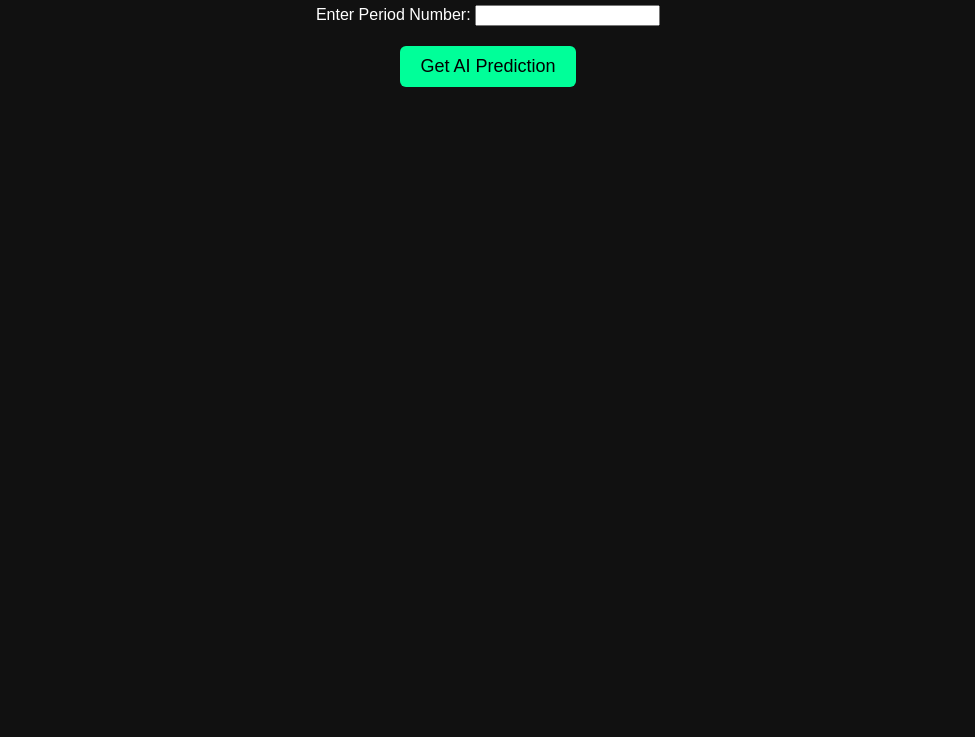
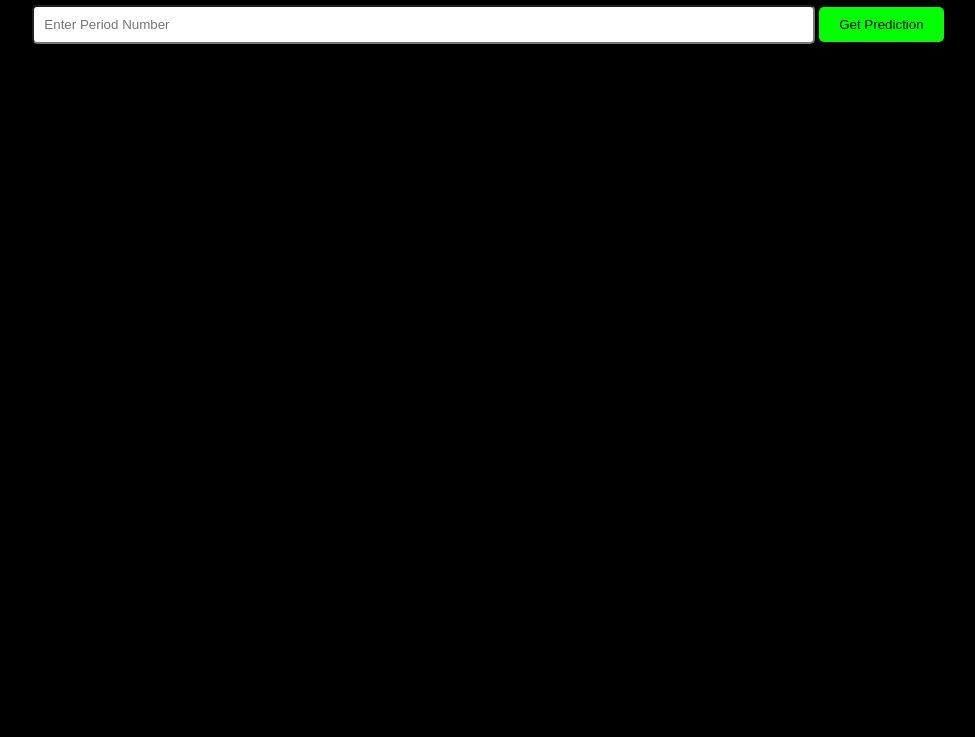
Before and after one commit to gavatekundan-arch/Sikkim-Game-AI, a plain HTML site: page index.html in a window 1280 px wide. Shown: the part 63-800 px from the top of the page, without its empty margins (152-1127 px from the left). Drawn offline with Linux system fonts and the light colour scheme.

Commit message:
Update index.html

```diff
--- a/index.html
+++ b/index.html
@@ -1,23 +1,40 @@
 <!DOCTYPE html>
-<html lang="en">
+<html>
 <head>
-<meta charset="UTF-8">
-<meta name="viewport" content="width=device-width, initial-scale=1.0">
-<title>Sikkim AI Prediction Panel</title>
-<link rel="stylesheet" href="style.css">
+<title>Sikkim AI Prediction</title>
+<style>
+    body { background:black; color:white; text-align:center; font-family:Arial; }
+    input { padding:10px; border-radius:5px; width:60%; }
+    button { padding:10px 20px; border:none; background:lime; border-radius:5px; }
+</style>
 </head>
 <body>
+
 <h2>Sikkim AI Prediction Panel</h2>
 
-<div class="input-box">
-    <label>Enter Period Number:</label>
-    <input type="number" id="periodInput">
-</div>
+<input id="period" placeholder="Enter Period Number">
+<button onclick="predict()">Get Prediction</button>
 
-<button onclick="predict()">Get AI Prediction</button>
+<h3 id="result" style="margin-top:20px;"></h3>
 
-<div id="output"></div>
+<script>
+function predict(){
+    let p = document.getElementById("period").value;
 
-<script src="script.js"></script>
+    if(p === ""){
+        document.getElementById("result").innerHTML = "Enter period number!";
+        return;
+    }
+
+    // Random simple prediction model
+    let num = Math.floor(Math.random()*10);
+    let color = num%2===0 ? "RED" : "GREEN";
+    let size  = num>=5 ? "BIG" : "SMALL";
+
+    document.getElementById("result").innerHTML =
+        "Number: "+num+"<br>Color: "+color+"<br>Size: "+size;
+}
+</script>
+
 </body>
 </html>
```
